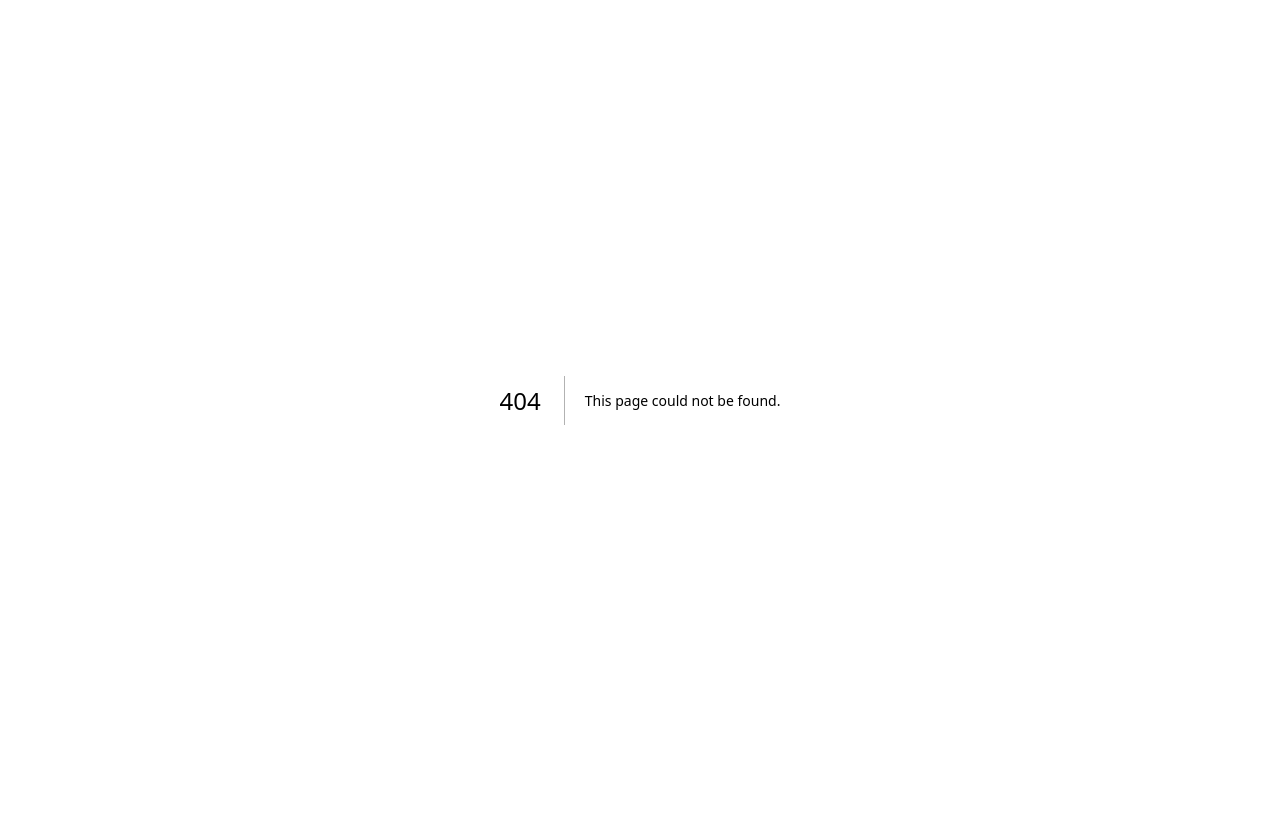
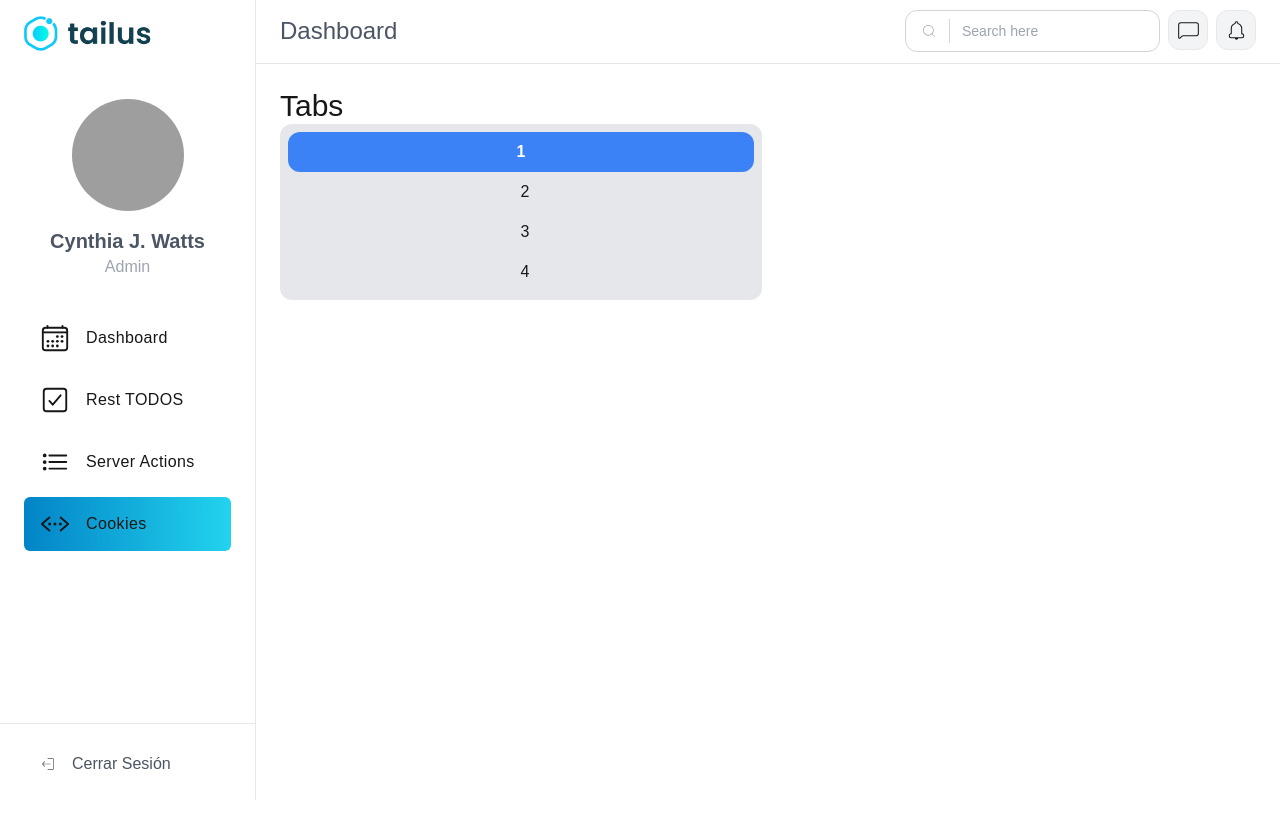
Before and after one commit to RoberthNC/Next.js-15-Admin-Todos, a Next.js app: page /dashboard/cookies in a window 1280 px wide. Before the commit this address had no page. Before the commit the page ends 800 px from the top, so only its background shows below. Built offline with nearby package versions, Linux system fonts and the light colour scheme; no server answers; grey boxes are pictures that could not be loaded.

Commit message:
Cookies for tabbar implemented

```diff
--- a/package.json
+++ b/package.json
@@ -10,6 +10,7 @@
   },
   "dependencies": {
     "@prisma/client": "^6.2.1",
+    "cookies-next": "^5.1.0",
     "next": "15.1.4",
     "react": "^19.0.0",
     "react-dom": "^19.0.0",
--- /dev/null
+++ b/src/app/dashboard/cookies/page.tsx
@@ -0,0 +1,22 @@
+import { Metadata } from "next";
+import { cookies } from "next/headers";
+import { TabBar } from "@/components";
+
+export const metadata: Metadata = {
+  title: "Cookies",
+  description: "",
+};
+
+export default async function CookiesPage() {
+  const cookieStore = await cookies();
+  const cookieTab = +(cookieStore.get("selectedTab")?.value ?? "1");
+
+  return (
+    <div className="grid grid-cols-1 sm:grid-cols-2 gap-3">
+      <div className="flex flex-col">
+        <span className="text-3xl">Tabs</span>
+        <TabBar currentTab={cookieTab} />
+      </div>
+    </div>
+  );
+}
--- a/src/components/index.ts
+++ b/src/components/index.ts
@@ -1,4 +1,5 @@
 export * from "./sidebar/Sidebar";
 export * from "./sidebar/SidebarItem";
+export * from "./tab-bar/TabBar";
 export * from "./top-menu/TopMenu";
 export * from "./widget-item/WidgetItem";
--- a/src/components/sidebar/Sidebar.tsx
+++ b/src/components/sidebar/Sidebar.tsx
@@ -4,6 +4,7 @@
 import {
   IoCalendarOutline,
   IoCheckboxOutline,
+  IoCodeWorkingOutline,
   IoListOutline,
 } from "react-icons/io5";
 import { SidebarItem } from "./SidebarItem";
@@ -23,6 +24,11 @@
     path: "/dashboard/server-todos",
     icon: <IoListOutline size={30} />,
     label: "Server Actions",
+  },
+  {
+    path: "/dashboard/cookies",
+    icon: <IoCodeWorkingOutline size={30} />,
+    label: "Cookies",
   },
 ];
 
--- /dev/null
+++ b/src/components/tab-bar/TabBar.tsx
@@ -0,0 +1,47 @@
+"use client";
+
+import { useState } from "react";
+import { setCookie } from "cookies-next";
+
+interface Props {
+  currentTab?: number;
+  tabOptions?: number[];
+}
+
+export const TabBar = ({
+  tabOptions = [1, 2, 3, 4],
+  currentTab = 1,
+}: Props) => {
+  const [selected, setSelected] = useState(currentTab);
+
+  const onTabSelected = (tab: number) => {
+    setSelected(tab);
+    setCookie("selectedTab", tab.toString());
+  };
+
+  return (
+    <div
+      className={`grid w-full space-x-2 rounded-xl bg-gray-200 p-2 ${
+        "grid-cols-" + tabOptions.length
+      }`}
+    >
+      {tabOptions.map((tab) => (
+        <div key={tab}>
+          <input
+            type="radio"
+            checked={selected === tab}
+            onChange={() => {}}
+            id={tab.toString()}
+            className="peer hidden"
+          />
+          <label
+            onClick={() => onTabSelected(tab)}
+            className="transition-all block cursor-pointer select-none rounded-xl p-2 text-center peer-checked:bg-blue-500 peer-checked:font-bold peer-checked:text-white"
+          >
+            {tab}
+          </label>
+        </div>
+      ))}
+    </div>
+  );
+};
```
Also changed, not shown: 1 other file (tests, documents, lock files or other folders).
